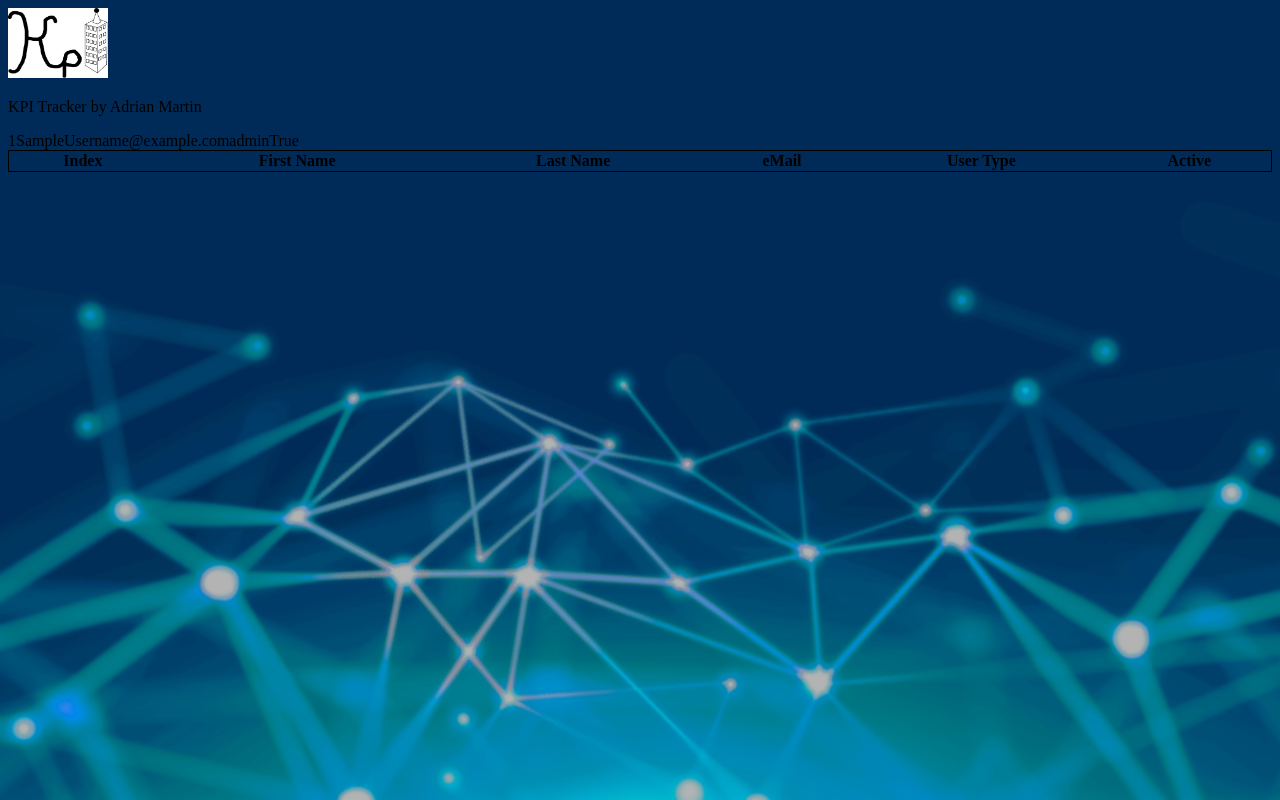
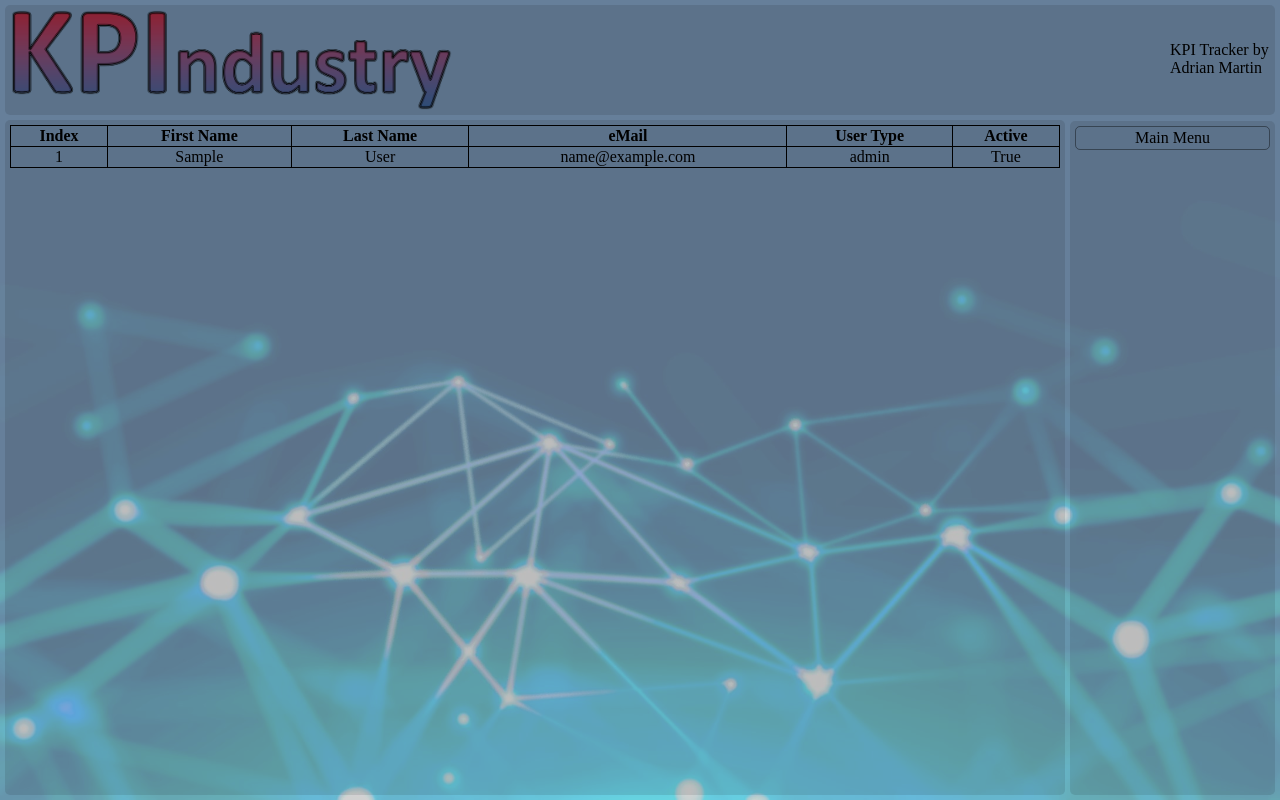
Before and after one commit to MartinAdrian/KPIndustry, a Django app: page /KPIndustry/ in a window 1280 px wide. Run offline with Django 5.2, Linux system fonts and the light colour scheme; tables that the repository leaves empty hold one stand-in row (values such as "Sample post"); lists and menus that the app fills with data are empty.

Commit message:
something went wrong

```diff
--- a/MyProject/KPITracker/urls.py
+++ b/MyProject/KPITracker/urls.py
@@ -5,4 +5,5 @@ app_name = "KPIndustry"
 
 urlpatterns = [
     path("", views.UserView.as_view(), name="userscreen"),
+    path("add-user/", views.UserView.as_view(), name="add-user"),
 ]
--- a/MyProject/KPITracker/views.py
+++ b/MyProject/KPITracker/views.py
@@ -1,4 +1,5 @@
-from django.views.generic import ListView
+from django.views.generic import ListView, CreateView
+from django.urls import reverse
 from django.shortcuts import render
 from KPITracker.models import UserList
 
@@ -6,3 +7,11 @@ from KPITracker.models import UserList
 class UserView(ListView):
     model = UserList
     template_name = "KPITracker/userIndex.html"
+
+class CreateUserView(CreateView):
+    model = UserList
+    fields = ["FirstName", "LastName","eMail","UserType"]
+    template_name = "KPITracker/addUserForm.html"
+
+    def get_success_url(self):
+        return reverse("KPITracker/userscreen")
--- a/MyProject/internals/settings.py
+++ b/MyProject/internals/settings.py
@@ -120,6 +120,8 @@ USE_TZ = True
 
 STATIC_URL = 'static/'
 
+# STATICFILES_DIRS = (os.path.join(BASE_DIR), "static")
+
 # Default primary key field type
 # https://docs.djangoproject.com/en/5.1/ref/settings/#default-auto-field
 
--- a/MyProject/internals/urls.py
+++ b/MyProject/internals/urls.py
@@ -23,5 +23,3 @@ urlpatterns = [
     path('admin/', admin.site.urls),
     path('KPIndustry/', include("KPITracker.urls")),
 ]
-
-urlpatterns += static(settings.MEDIA_URL, document_root=settings.MEDIA_ROOT)
--- a/MyProject/static/style.css
+++ /dev/null
@@ -1,3 +0,0 @@
-body {
-      background-image: url("../media/background.jpg");
-    }
--- a/MyProject/templates/KPITracker/userIndex.html
+++ b/MyProject/templates/KPITracker/userIndex.html
@@ -1,5 +1,5 @@
 {% extends 'base.html' %}
-{% block code %}
+{% block bodycode %}
   <table class="table">
     <tr>
       <th>Index</th>
@@ -11,12 +11,14 @@
     </tr>
     <tbody>
       {% for item in object_list %}
-        <tr>{{item.id}}</tr>
-        <tr>{{item.FirstName}}</tr>
-        <tr>{{item.LastName}}</tr>
-        <tr>{{item.eMail}}</tr>
-        <tr>{{item.UserType}}</tr>
-        <tr>{{item.active}}</tr>
+        <tr>
+          <td>{{item.id}}</td>
+          <td>{{item.FirstName}}</td>
+          <td>{{item.LastName}}</td>
+          <td>{{item.eMail}}</td>
+          <td>{{item.UserType}}</td>
+          <td>{{item.active}}</td>
+        </tr>
       {% endfor %}
     </tbody>
   </table>
--- a/MyProject/templates/base.html
+++ b/MyProject/templates/base.html
@@ -1,29 +1,118 @@
 <!DOCTYPE html>
 <html lang="en">
 <head>
-  <link rel="stylesheet" href="..\static\style.css">
-  <title>KPIndustry</title>
+  <meta name="viewport" content="user-scaleable=no">
+  <link rel="icon" type="image/x-icon" href="..\media\favicon.ico">
+  <title>Industry</title>
   <style>
     body {
+      margin: 0;
+      padding: 0;
+    }
+
+    .background-img {
+      width: 100%;
+      height: 100%;
+      position: fixed;
+      bottom: 0;
+      top: 0;
+      left: 0;
+      right: 0;
       background-image: url("../media/background.jpg");
+      background-color: rgba(255,255,255,0.4);
+      background-blend-mode: lighten;
       background-attachment: fixed;
       background-repeat: no-repeat;
       background-size: cover;
+      padding: 5px;
     }
 
-    .table {
+    table {
       border: 1px solid;
       border-collapse: collapse;
       width: 100%;
     }
+
+    th, td {
+      border: 1px solid;
+      border-collapse: collapse;
+      text-align: center;
+    }
+
+    .banner-area {
+      padding: 5px;
+      max-width: calc(100% - 20px);
+      width: 100%;
+      max-height: 100px;
+      height: 100p%;
+      background-color: rgba(0,0,0,0.1);
+      border-radius: 5px;
+    }
+
+    .content-area {
+      background-color: rgba(0,0,0,0.1);
+      max-height: calc(100% - 30px - 100px);
+      height: 100%;
+      padding: 5px;
+      border-radius: 5px;
+    }
+
+    .banner1 {
+      width: 100px;
+      height: 100px;
+    }
+
+    .banner2 {
+      width: 100px;
+      position: relative;
+      left: calc(100% - 100px);
+      top: -85px;
+    }
+
+    .menu-area {
+      height: calc(100% - 126px);
+      width: 195px;
+      background-color: rgba(0,0,0,0.1);
+      position: relative;
+      bottom: calc(100% + 10px);
+      left: calc(100% - 215px);
+      border-radius: 5px;
+      padding-left: 5px;
+      padding-right: 5px;
+    }
+
+    .top-text {
+      position: relative;
+      top: 5px;
+      text-align: center;
+      border: 1px solid rgba(0,0,0,0.4);
+      border-radius: 5px;
+      padding-top: 2px;
+      padding-bottom: 2px;
+    }
   </style>
 </head>
 <body>
-  <div>
-    <a href="http://127.0.0.1:8000/KPIndustry/"><img src="..\media\Logo.png" width="100" height="70"></a>
-    <p>KPI Tracker by Adrian Martin</p>
+  <div class="background-img">
+    <div class="banner-area">
+      <div class="banner1">
+        <a href="http://127.0.0.1:8000/KPIndustry/"><img src="..\media\Logo.png" height="100"></a>
+      </div>
+      <div class="banner2">
+        <p>KPI Tracker by Adrian Martin</p>
+      </div>
+    </div>
+    <div style="padding-top: 5px; height: calc(100% - 5px); width: calc(100% - 20px - 200px)">
+      <div class="content-area">
+        {% block bodycode %}
+        {% endblock %}
+      </div>
+    </div>
+    <div class="menu-area">
+      <p class="top-text">Main Menu</p>
+      {% block menucode %}
+      {% endblock %}
+    </div>
   </div>
-  {% block code %}
-  {% endblock %}
 </body>
 </html>
```
Also changed, not shown: MyProject/templates/KPITracker/addUserForm.html (added, +11 -0 lines), MyProject/KPITracker/migrations/0004_delete_bannerphoto.py (added), MyProject/db.sqlite3, MyProject/media/Logo.png, MyProject/media/favicon.ico (added).
